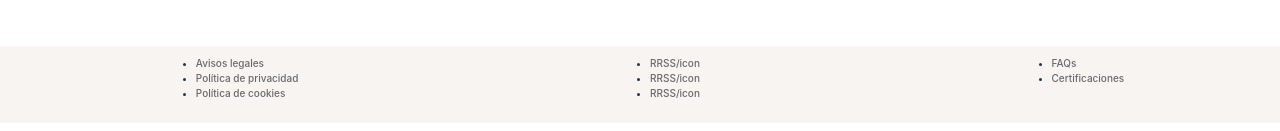
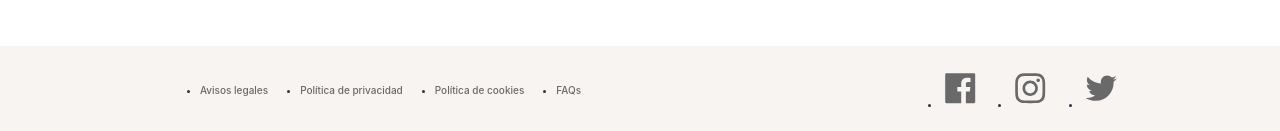
Before and after one commit to JorgeMonterde/desafio-tripulaciones-full-stack, a React (Vite) app in the folder client/: page / in a window 1280 px wide. Shown: the part 789-920 px from the top of the page. Built offline with nearby package versions, Linux system fonts and the light colour scheme.

Commit message:
update/footer_styles

```diff
--- a/client/src/components/Footer/Footer.jsx
+++ b/client/src/components/Footer/Footer.jsx
@@ -1,19 +1,18 @@
+import { AiFillFacebook, AiOutlineInstagram, AiOutlineTwitter } from "react-icons/ai";
+
 const Footer = () => {
   return (
     <footer className='footer'>
-      <ul>
+      <ul className='footer_links'>
         <li><a href='https://github.com/desafioteam1/full-stack/tree/develop'>Avisos legales</a></li>
         <li><a href='https://github.com/desafioteam1/full-stack/tree/develop'>Política de privacidad</a></li>
         <li><a href='https://github.com/desafioteam1/full-stack/tree/develop'>Política de cookies</a></li>
+        <li><a href='https://github.com/desafioteam1/full-stack/tree/develop'>FAQs</a></li>
       </ul>
-      <ul>
-        <li><a href='https://github.com/desafioteam1/full-stack/tree/develop'>RRSS/icon</a></li>
-        <li><a href='https://github.com/desafioteam1/full-stack/tree/develop'>RRSS/icon</a></li>
-        <li><a href='https://github.com/desafioteam1/full-stack/tree/develop'>RRSS/icon</a></li>
-      </ul>
-      <ul>
-        <li><a href='https://github.com/desafioteam1/full-stack/tree/develop'>FAQs</a></li>
-        <li><a href='https://github.com/desafioteam1/full-stack/tree/develop'>Certificaciones</a></li>
+      <ul className='footer_RRSS'>
+        <li><a href='https://github.com/desafioteam1/full-stack/tree/develop'><AiFillFacebook  className='icon'/></a></li>
+        <li><a href='https://github.com/desafioteam1/full-stack/tree/develop'><AiOutlineInstagram className='icon' /></a></li>
+        <li><a href='https://github.com/desafioteam1/full-stack/tree/develop'><AiOutlineTwitter className='icon' /></a></li>
       </ul>
     </footer>
   );
--- a/client/src/styles/components/_Footer.scss
+++ b/client/src/styles/components/_Footer.scss
@@ -4,13 +4,30 @@
 .footer {
   display: flex;
   justify-content: space-around;
-  text-align: left;
-  min-height: 4.8rem;
   background-color: #f7f4f1;
+  height: 88px;
   width: 100vw;
 
-    a {
-      display: inline-block;
-      color: #6a6969;
+  .footer_links {
+    @include flexCenterCenter;
+    gap: 2rem;
+  }
+
+  .footer_RRSS {
+    @include flexCenterCenter;
+    gap: 2rem;
+
+    li {
+      height: fit-content;
     }
+    .icon {
+      width: 2.4rem;
+      height: 2.4rem;
+    }
+  }
+
+  a {
+    display: inline-block;
+    color: #6a6969;
+  }
 }
--- a/client/src/styles/utils/mixins.scss
+++ b/client/src/styles/utils/mixins.scss
@@ -1,6 +1,12 @@
 @mixin flexCol {
   display: flex;
   flex-direction: column;
+}
+
+@mixin flexCenterCenter {
+  display: flex;
+  align-items: center;
+  justify-content: center;
 }
 
 @mixin flexWrap {
```
